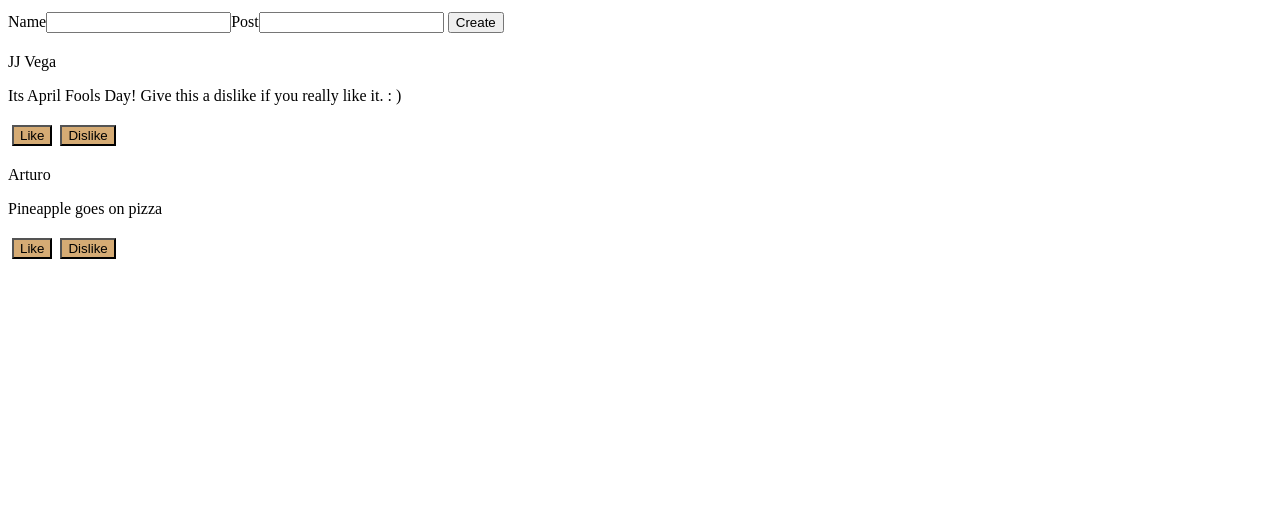
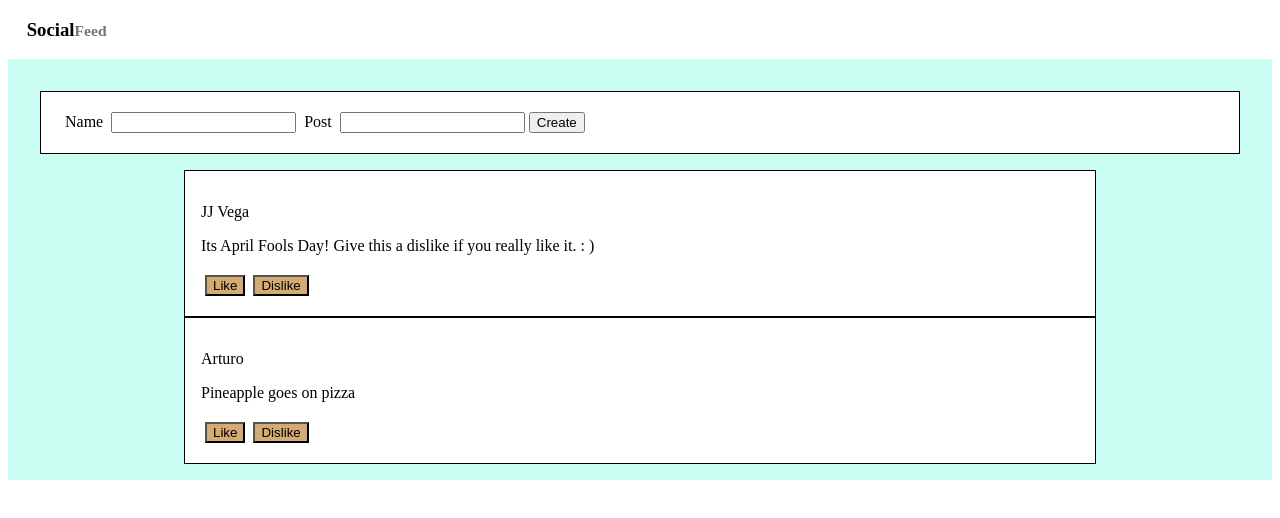
Before and after one commit to ADiazJr/social-feed-project, a React (Create React App) app: page / in a window 1280 px wide. Shown: the top 518 px of the page. Built offline with nearby package versions, Linux system fonts and the light colour scheme.

Commit message:
Added Styling to Project

```diff
--- /dev/null
+++ b/src/App.css
@@ -0,0 +1,61 @@
+button {
+    margin: .25rem;
+}
+
+button:active {
+    background-color: rgb(213, 171, 116);
+    box-shadow: 0 5px #666;
+    transform: translateY(4px);
+}
+
+.neutral{
+    background-color: rgb(213, 171, 116);
+}
+
+.liked{
+    background-color: blue;
+}
+
+.disliked{
+    background-color: red;
+}
+
+.tracker {
+    --bs-text-opacity: 1;
+    color: #6c757d!important;
+}
+
+.list {
+    border: 1px;
+    border-style: solid;
+    padding: 1em;
+    background-color: white;
+
+}
+
+.text {
+    margin: .5em;
+}
+
+.list-flex{
+    display: flex;
+    justify-content: center;
+    flex-direction: column;
+    padding-inline: 10rem;
+    /* background-color: #c0fff1; */
+}
+
+.form {
+    border: 1px;
+    border-style: solid;
+    margin: 1rem;
+    padding: 1em;
+    background-color: white;
+
+
+}
+
+.background {
+    padding: 1em;
+    background-color: #cbfef3;
+}
--- a/src/App.js
+++ b/src/App.js
@@ -1,6 +1,7 @@
 import React, { useState } from 'react';
 import PostList from './components/PostList/PostList';
 import CreatePostForm from './components/CreatePostForm/CreatePostForm';
+import './App.css'
 
 function App() {
 
@@ -15,8 +16,12 @@ function App() {
 
   return (
     <div>
-      <CreatePostForm addNewPost={addNewPost} />
-      <PostList parentPosts={posts} />
+      <h3 style={{margin: '1em'}}>Social
+      <small className='tracker'>Feed</small></h3>
+      <div className='background'>
+        <CreatePostForm addNewPost={addNewPost} />
+        <PostList parentPosts={posts} />
+      </div>
     </div>
   );
 }
--- a/src/components/CreatePostForm/CreatePostForm.jsx
+++ b/src/components/CreatePostForm/CreatePostForm.jsx
@@ -16,10 +16,10 @@ const CreatePostForm = (props) => {
     }
 
     return (
-        <form onSubmit={handleSubmit}>
-            <label>Name</label>
+        <form className="form" onSubmit={handleSubmit}>
+            <label className="text">Name</label>
             <input type={'text'} onChange={(space) => setAuthor(space.target.value)} value={author} />
-            <label>Post</label>
+            <label className="text">Post</label>
             <input type={'text'} onChange={(space) => setPostText(space.target.value)} value={postText} />
             <button type="submit">Create</button>
         </form>
--- a/src/components/Post/Post.css
+++ /dev/null
@@ -1,21 +0,0 @@
-button {
-    margin: .25rem;
-}
-
-button:active {
-    background-color: rgb(213, 171, 116);
-    box-shadow: 0 5px #666;
-    transform: translateY(4px);
-}
-
-.neutral{
-    background-color: rgb(213, 171, 116);
-}
-
-.liked{
-    background-color: blue;
-}
-
-.disliked{
-    background-color: red;
-}
--- a/src/components/Post/Post.jsx
+++ b/src/components/Post/Post.jsx
@@ -1,5 +1,4 @@
 import { useState } from "react";
-import './Post.css'
 
 
 const Post = (props) => {
@@ -29,7 +28,7 @@ const Post = (props) => {
     }
 
     return (
-            <div>
+            <div className="list">
                 <p>{props.author}</p>
                 <p>{props.postText}</p>
                 <button className={likeClass} onClick={handleClickLike}>Like</button>
--- a/src/components/PostList/PostList.jsx
+++ b/src/components/PostList/PostList.jsx
@@ -2,7 +2,7 @@ import Post from "../Post/Post";
 
 const PostList = (props) => {
     return (
-        <div>
+        <div className="list-flex">
             {props.parentPosts.map((post) =>
                 //render Post components here, give it the needed props
                 //implicit return, don't need curly braces or 'return' keyword
```
